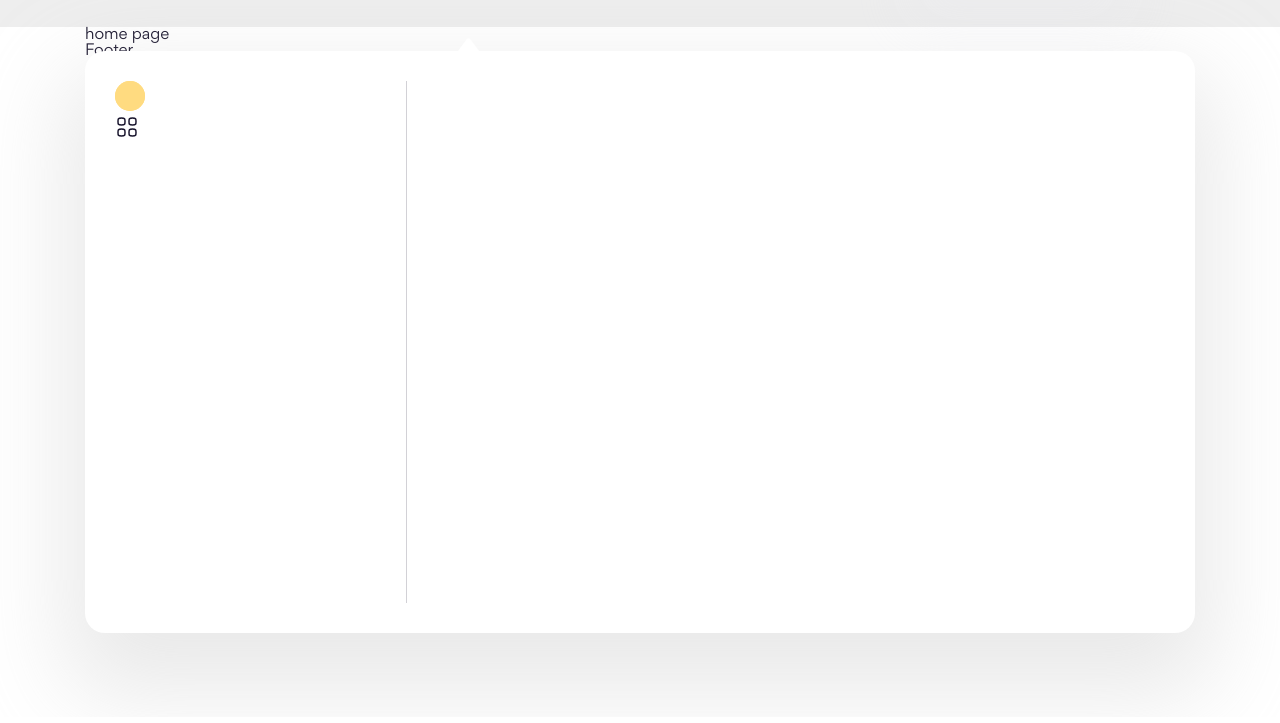
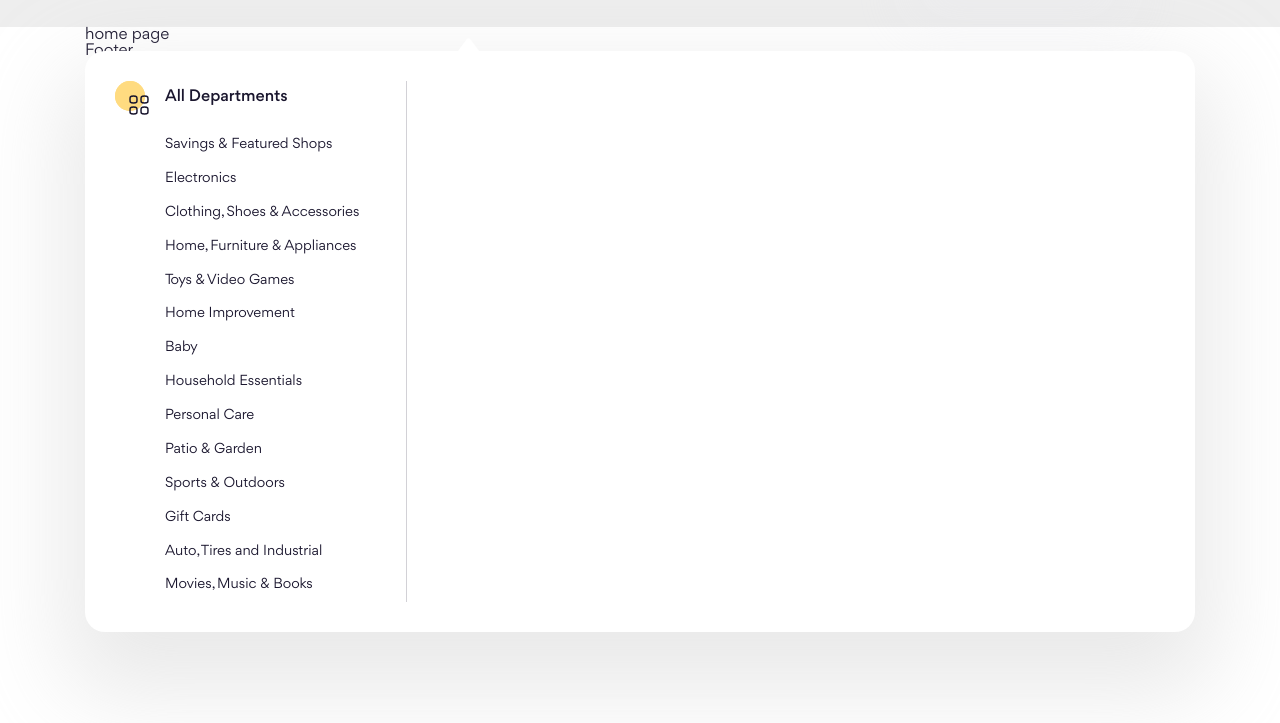
Before and after one commit to trigecko168/f8-project-08, a website: page index.html in a window 1280 px wide. Shown: the part 83-806 px from the top of the page. Drawn offline with Linux system fonts and the light colour scheme.

Commit message:
Initial commit

```diff
--- a/index.html
+++ b/index.html
@@ -25,7 +25,7 @@
     <!-- Scripts -->
     <script src="./asset/js/scripts.js"></script>
   </head>
-  <body>
+  <body style="height: 10000px">
     <!-- Header -->
     <header id="header" class="header"></header>
     <script>
--- a/scss/Components/_dropdown.scss
+++ b/scss/Components/_dropdown.scss
@@ -9,7 +9,7 @@
   &__inner {
     position: relative;
 
-    height: min(582px, 100vh - 158px);
+    max-height: min(582px, 100vh - 158px);
     padding: 30px;
 
     border-radius: 20px;
@@ -38,9 +38,19 @@
 }
 
 .menu-column {
+  display: flex;
+  gap: 14px;
+
   &__icon {
+    position: relative;
+
+    flex-shrink: 0;
     width: 36px;
     height: 36px;
+  }
+
+  &__content {
+    flex: 1;
   }
 
   &__icon-1 {
@@ -50,8 +60,37 @@
   }
 
   &__icon-2 {
+    position: absolute;
+    right: 0;
+    bottom: 0;
+
     width: 24px;
     height: 24px;
     object-fit: cover;
   }
+
+  &__heading {
+    margin-top: 4px;
+    color: #1a162e;
+    font-size: 1.6rem;
+    font-weight: 500;
+    line-height: 150%;
+  }
+
+  &__list {
+    margin-top: 19px;
+  }
+
+  &__link {
+    display: block;
+    padding: 7px 0;
+    color: #1a162e;
+    font-size: 1.4rem;
+    line-height: 142.857%;
+
+    &:hover {
+      color: #0071dc;
+      font-weight: 500;
+    }
+  }
 }
--- a/scss/Components/_logo.scss
+++ b/scss/Components/_logo.scss
@@ -6,7 +6,10 @@
 
   @include abstracts.screen(lg) {
     gap: 10px;
-    margin-left: 39px;
+  }
+
+  @include abstracts.screen(md) {
+    margin-left: 0;
   }
 
   &__title {
--- a/scss/layout/_header.scss
+++ b/scss/layout/_header.scss
@@ -13,7 +13,7 @@
   }
 
   @include abstracts.screen(sm) {
-    width: 50px;
+    width: 100%;
   }
 }
 
@@ -26,7 +26,8 @@
     padding: 20px 0;
   }
 
-  @include abstracts.screen(lg) {
+  @include abstracts.screen(md) {
+    justify-content: space-between;
     padding: 16px 0;
   }
 
@@ -85,6 +86,10 @@
   gap: 20px;
   margin-left: auto;
 
+  @include abstracts.screen(md) {
+    margin-left: 0;
+  }
+
   &__group {
     @extend %flexItemsCenter;
 
--- a/template/header.html
+++ b/template/header.html
@@ -2,11 +2,13 @@
   <div class="top-bar">
     <!-- more -->
     <button class="top-bar__more">
-      <img
-        src="../asset/icon/more.svg"
-        alt=""
-        class="icon top-bar__more-icon"
-      />
+      <a href="#!">
+        <img
+          src="../asset/icon/more.svg"
+          alt=""
+          class="icon top-bar__more-icon"
+        />
+      </a>
     </button>
 
     <!-- Logo -->
@@ -45,7 +47,75 @@
                         class="menu-column__icon-2"
                       />
                     </div>
-                    <div class="menu-column__content"></div>
+                    <div class="menu-column__content">
+                      <h2 class="menu-column__heading">All Departments</h2>
+                      <ul class="menu-column__list">
+                        <li>
+                          <a href="#!" class="menu-column__link">
+                            Savings & Featured Shops
+                          </a>
+                        </li>
+                        <li>
+                          <a href="#!" class="menu-column__link">
+                            Electronics
+                          </a>
+                        </li>
+                        <li>
+                          <a href="#!" class="menu-column__link">
+                            Clothing, Shoes & Accessories
+                          </a>
+                        </li>
+                        <li>
+                          <a href="#!" class="menu-column__link">
+                            Home, Furniture & Appliances
+                          </a>
+                        </li>
+                        <li>
+                          <a href="#!" class="menu-column__link"
+                            >Toys & Video Games</a
+                          >
+                        </li>
+                        <li>
+                          <a href="#!" class="menu-column__link"
+                            >Home Improvement</a
+                          >
+                        </li>
+                        <li><a href="#!" class="menu-column__link">Baby</a></li>
+                        <li>
+                          <a href="#!" class="menu-column__link"
+                            >Household Essentials</a
+                          >
+                        </li>
+                        <li>
+                          <a href="#!" class="menu-column__link"
+                            >Personal Care</a
+                          >
+                        </li>
+                        <li>
+                          <a href="#!" class="menu-column__link"
+                            >Patio & Garden</a
+                          >
+                        </li>
+                        <li>
+                          <a href="#!" class="menu-column__link"
+                            >Sports & Outdoors</a
+                          >
+                        </li>
+                        <li>
+                          <a href="#!" class="menu-column__link">Gift Cards</a>
+                        </li>
+                        <li>
+                          <a href="#!" class="menu-column__link"
+                            >Auto, Tires and Industrial</a
+                          >
+                        </li>
+                        <li>
+                          <a href="#!" class="menu-column__link"
+                            >Movies, Music & Books</a
+                          >
+                        </li>
+                      </ul>
+                    </div>
                   </div>
                 </div>
               </div>
```
Also changed, not shown: asset/css/main.css, 1 other file.
